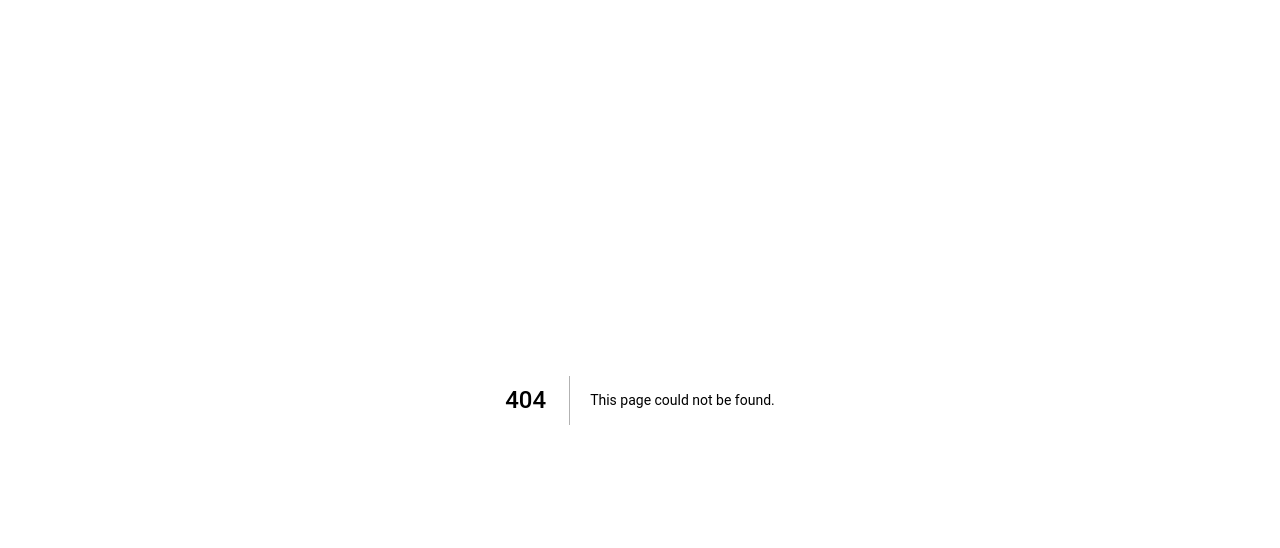
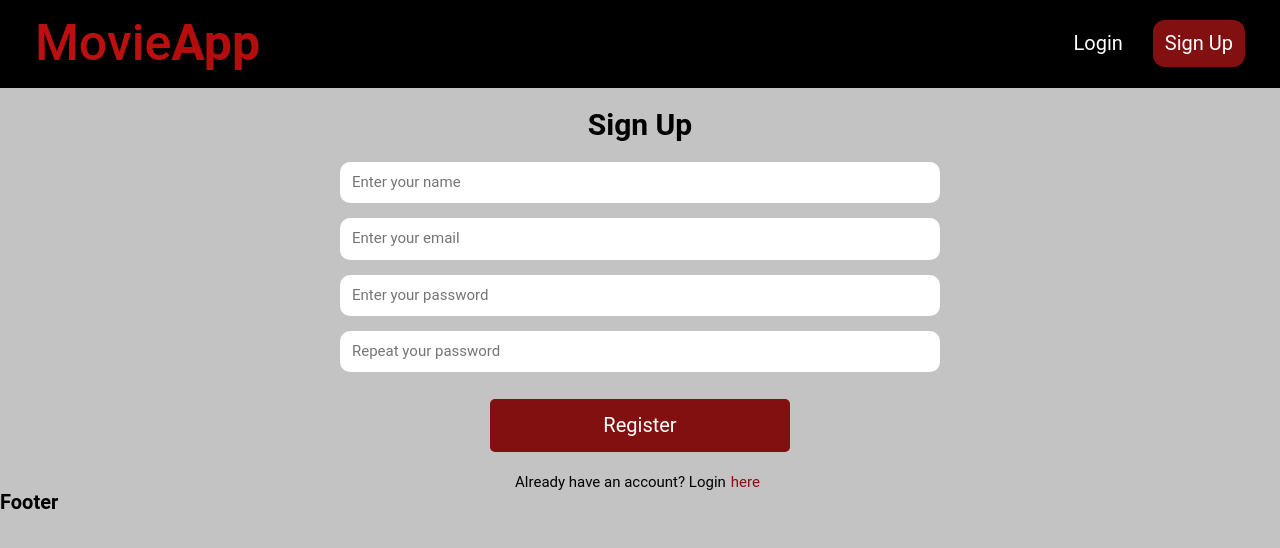
Before and after one commit to tomasghilino/movie-app, a Next.js app: page /signup in a window 1280 px wide. Before the commit this address had no page. Shown: the top 548 px of the page. Built offline with nearby package versions, Linux system fonts and the light colour scheme.

Commit message:
forms signup and login done

```diff
--- /dev/null
+++ b/components/Auth/AuthElements.jsx
@@ -0,0 +1,23 @@
+import styled from 'styled-components';
+
+export const Title = styled.h1`
+  margin: 2rem 0 2rem 0;
+  text-align: center;
+  font-size: 3rem;
+`;
+
+export const Text = styled.p`
+  font-size: 1.5rem;
+  text-align: center;
+  margin-top: 1rem;
+
+  a {
+    text-decoration: none;
+    color: var(--darkRed);
+    padding: 0.5rem;
+
+    &:visited {
+      color: var(--darkRed);
+    }
+  }
+`;
--- a/components/Layout/Navigation/index.jsx
+++ b/components/Layout/Navigation/index.jsx
@@ -1,14 +1,16 @@
 import React from 'react';
 import Link from 'next/link';
-import { Nav, NavTitle, NavItemsWrapper, NavLink } from './NavigationElements';
+import { Nav, NavTitle, NavItemsWrapper } from './NavigationElements';
 
 const Navigation = () => {
-  const loggedIn = true;
+  const loggedIn = false;
   return (
     <Nav>
-      <NavTitle>
-        Movie<span>App</span>
-      </NavTitle>
+      <Link href="/">
+        <NavTitle>
+          Movie<span>App</span>
+        </NavTitle>
+      </Link>
 
       <NavItemsWrapper>
         {loggedIn ? (
@@ -19,8 +21,8 @@ const Navigation = () => {
           </>
         ) : (
           <>
-            <Link href="/">Login</Link>
-            <Link href="/">Sign Up</Link>
+            <Link href="/login">Login</Link>
+            <Link href="/signup">Sign Up</Link>
           </>
         )}
       </NavItemsWrapper>
--- /dev/null
+++ b/components/ui/Form/FormElements.jsx
@@ -0,0 +1,39 @@
+import styled from 'styled-components';
+
+export const Form = styled.form`
+  display: flex;
+  flex-direction: column;
+  max-width: 600px;
+  margin: 0 auto;
+  gap: 1.5rem;
+
+  input {
+    padding: 1.2rem;
+    border: none;
+    border-radius: 1rem;
+    font-family: var(--roboto);
+    font-size: 1.5rem;
+  }
+
+  input:focus {
+    outline: none;
+  }
+  button {
+    padding: 1.5rem;
+    width: 30rem;
+    margin: 1.2rem auto;
+    font-size: 2rem;
+    font-family: var(--roboto);
+    border-radius: 0.5rem;
+    border: none;
+    background-color: var(--darkRed);
+    color: var(--white);
+
+    transition: background-color 0.2s ease-in-out;
+
+    &:hover {
+      cursor: pointer;
+      background-color: #b20909;
+    }
+  }
+`;
--- a/globalStyles.js
+++ b/globalStyles.jsx
@@ -23,7 +23,7 @@ const GlobalStyle = createGlobalStyle`
     body {
         margin: 0;
         padding: 0;
-        background-color: gray;
+        background-color: #c3c3c3;
         font-family: Open-Sans, Helvetica, Sans-Serif;
     }
 
--- a/pages/_app.js
+++ b/pages/_app.js
@@ -1,4 +1,4 @@
-import GlobalStyle from '../globalStyles';
+import GlobalStyle from '../globalStyles.jsx';
 import 'normalize.css';
 
 function MyApp({ Component, pageProps }) {
--- /dev/null
+++ b/pages/signup.js
@@ -0,0 +1,29 @@
+import React from 'react';
+import Layout from '../components/Layout';
+import Link from 'next/dist/client/link';
+
+import { Form } from '../components/ui/Form/FormElements';
+import { Title, Text } from '../components/Auth/AuthElements';
+const Signup = () => {
+  return (
+    <Layout>
+      <div>
+        <Title>Sign Up</Title>
+
+        <Form>
+          <input type="text" placeholder="Enter your name" required />
+          <input type="email" placeholder="Enter your email" required />
+          <input type="password" placeholder="Enter your password" required />
+          <input type="password" placeholder="Repeat your password" required />
+          <button type="submit">Register</button>
+        </Form>
+
+        <Text>
+          Already have an account? Login<Link href="/login">here</Link>
+        </Text>
+      </div>
+    </Layout>
+  );
+};
+
+export default Signup;
```
Also changed, not shown: pages/login.js (added, +28 -0 lines).
